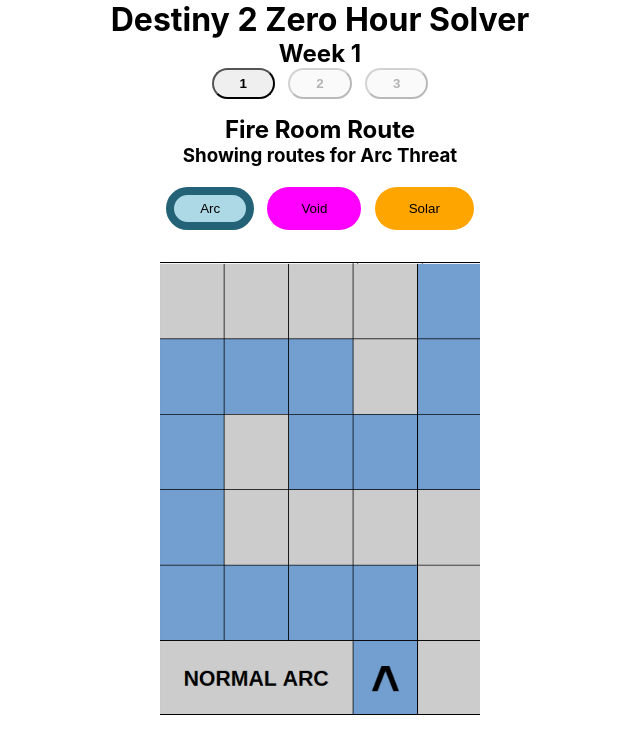
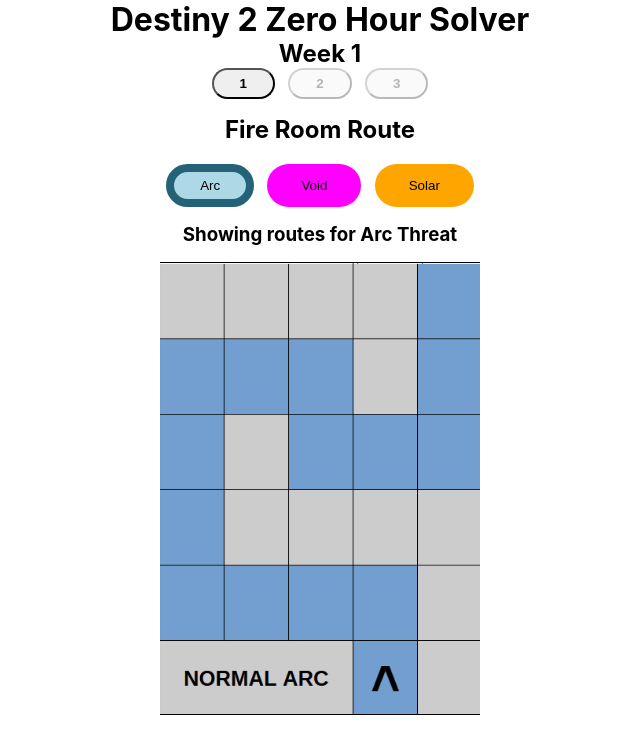
Before and after one commit to 62firelight/d2-zero-hour-solver, a React (Create React App) app: page / in a window 1280 px wide. Shown: the top 746 px of the page, without its empty margins (320-960 px from the left). Built offline with nearby package versions, Linux system fonts and the light colour scheme.

Commit message:
Move heading for routes

```diff
--- a/src/App.js
+++ b/src/App.js
@@ -108,16 +108,14 @@
             <h2>{week}</h2>
             <div className="filter-buttons">{filterList}</div>
             <h2>Fire Room Route</h2>
-            <h3>Showing routes for {currentThreat} Threat</h3>
             <br></br>
             <div className="filter-buttons">{threatFilters}</div>
-            {/* <h3>Normal</h3> */}
+            <h3>Showing routes for {currentThreat} Threat</h3>
             <img
                 className="route-map"
                 src={`VaultRoute${currentThreat}ThreatNormal.png`}
                 alt="Route map for Normal"
             />
-            {/* <h3>Legend</h3> */}
             <img
                 className="route-map"
                 src={`VaultRoute${currentThreat}ThreatLegend.png`}
```
